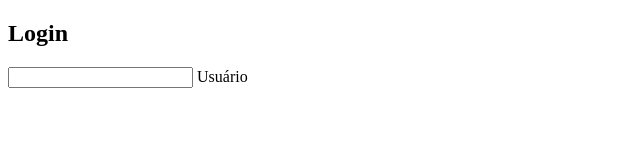
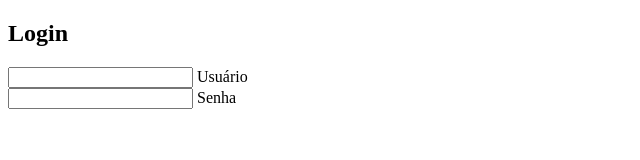
Before and after one commit to Elieudosilva/tela-login, a plain HTML site: page index.html in a window 1280 px wide. Shown: the whole page, without its empty margins (0-640 px from the left). Drawn offline with Linux system fonts and the light colour scheme.

Commit message:
Update index.html

```diff
--- a/index.html
+++ b/index.html
@@ -12,6 +12,9 @@
              <input type="text" name="" required>
              <label>Usuário</label>
         </div>
+        <div class="box-user">
+            <input type="password" name="" required>
+            <label>Senha</label>
     </form>
 </body>
 </html>
```
